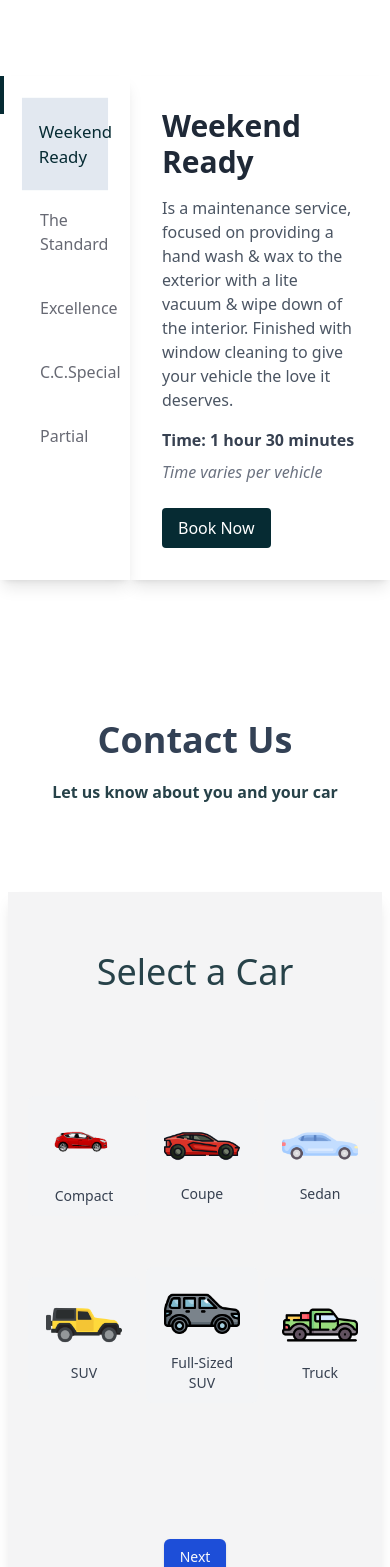
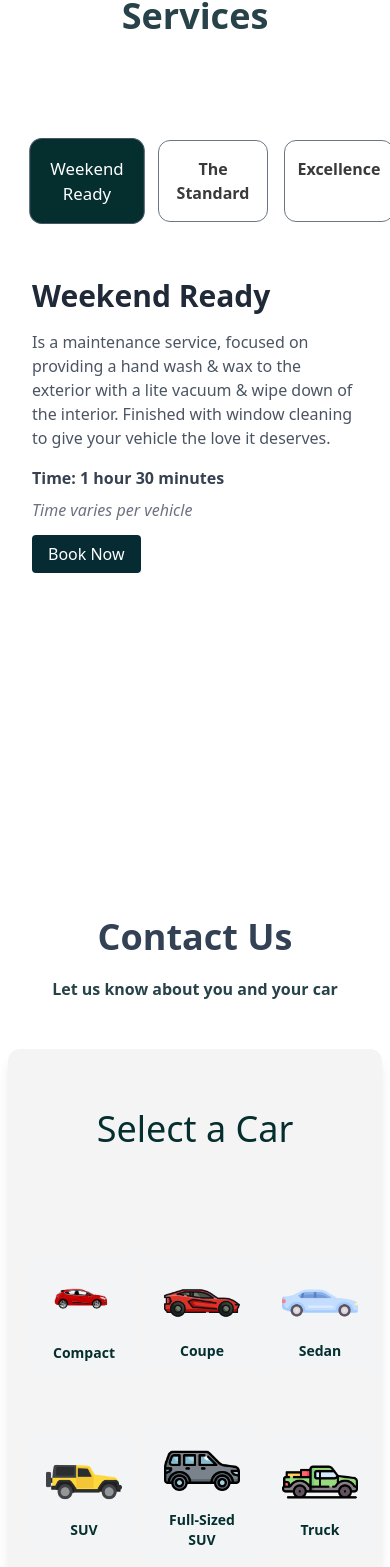
Before and after one commit to Succorro/GabrielCarCleaning, a React (Vite) app: page / in a window 390 px wide. Shown: the part 1422-2989 px from the top of the page. Built offline with nearby package versions, Linux system fonts and the light colour scheme.

Commit message:
updated styling for services, included new styling for responsive web design, mobile users will have a more mobile friendly service view while desktop users will maintain original styling,

```diff
--- a/src/components/contact/index.tsx
+++ b/src/components/contact/index.tsx
@@ -108,7 +108,7 @@ const Contact = () => {
   }
 
   return (
-    <section id='contact' className="min-h-[100vh] bg-white dark:bg-slate-400 dark:text-white text-Teal pb-10">
+    <section id='contact' className="min-h-[100vh] bg-white dark:bg-slate-400 dark:text-white text-Teal pb-10 pt-10">
       <div className='mx-10 pt-0'>
         <div className='-mx-4 flex flex-wrap'>
           <div className='w-full px-4'>
@@ -116,7 +116,7 @@ const Contact = () => {
                   <h2 className='pb-5 text-4xl font-semibold text-slate-700 dark:text-DTeal sm:text-4xl md:leading-[1.2] md:text-[40px]'>
                       Contact Us
                   </h2>
-                  <p className='pb-20 text-md font-semibold text-Teal dark:text-white'>
+                  <p className='pb-10 text-md font-semibold text-Teal dark:text-white'>
                       Let us know about you and your car
                   </p>
               </div>
@@ -124,7 +124,7 @@ const Contact = () => {
         </div>
       </div>
       <div className='flex flex-col items-center'>
-        <div className='shadow-lg flex items-center justify-center overflow-hidden bg-accent dark:bg-slate-300 min-w-[90vw] min-h-[80vh] m-2 p-5'>
+        <div className='shadow-lg flex items-center justify-center overflow-hidden rounded-xl bg-accent dark:bg-slate-300 min-w-[90vw] min-h-[80vh] m-2 p-5'>
           {displayForm()}
         </div>
       </div>
--- a/src/components/contact/inputInformation.tsx
+++ b/src/components/contact/inputInformation.tsx
@@ -38,7 +38,10 @@ const InputInformation = ({setPage, userInfo, setUserInfo, onSubmit, errors, set
 
   return (
     <div className='flex flex-col items-center w-full h-full' >
-      <h2 className='text-4xl text-Teal dark:text-DTeal pt-5 pb-10 h-[25%]'>Contact Information</h2>
+      <div className=' flex flex-col text-center pt-5 pb-10 h-[25%]'>
+        <h2 className='text-4xl text-Teal dark:text-DTeal '>Contact Information</h2>
+        <p className='text-sm mt-1 font-medium text-Teal'>Please fill out entire form</p>
+      </div>
       <form className="flex flex-col h-[55%]">
         <div className="mb-4">
           <input
--- a/src/components/contact/selectCar.tsx
+++ b/src/components/contact/selectCar.tsx
@@ -26,8 +26,8 @@ const SelectCar = ({setPage, vehicle, setVehicle}: HeaderProps) => {
         }
     }
   return (
-    <div className='flex flex-col items-center'>
-        <h2 className='text-4xl text-Teal dark:text-DTeal h-[20vh] pt-10'>Select a Car</h2>
+    <div className='flex flex-col items-center text-start'>
+        <h2 className='text-4xl text-teal-950 dark:text-DTeal h-[20vh] pt-10'>Select a Car</h2>
         <div className="flex grid grid-cols-3 gap-5 min-h-[40vh] items-center">
             {options.map((option) => (
                 <button
@@ -44,7 +44,7 @@ const SelectCar = ({setPage, vehicle, setVehicle}: HeaderProps) => {
                 onClick={() => setVehicle(option.id)}
                 >
                     <img className={option.style} src={option.img} alt="icon" />
-                    {option.label}
+                    <p className='font-bold text-teal-950'>{option.label}</p>
                 </button>
             ))}
         </div>
--- a/src/components/contact/selectPackage.tsx
+++ b/src/components/contact/selectPackage.tsx
@@ -33,7 +33,6 @@ const SelectPackage = ({ setPage, packge, setPackage, vehicle }: HeaderProps) =>
             setPage(3)
         }
     }
-    console.log(vehicle)
     const getPricing = (optionId: string, vehicleType: string) => {
         if (vehicleType === 'compact') {
           switch (optionId) {
@@ -95,7 +94,7 @@ const SelectPackage = ({ setPage, packge, setPackage, vehicle }: HeaderProps) =>
 
     return (
         <div className='flex flex-col items-center'>
-            <h2 className='text-4xl text-Teal dark:text-DTeal h-[20vh] pt-10'>Select a Package</h2>
+            <h2 className='text-4xl text-Teal dark:text-DTeal min-h-[15vh] pt-10'>Select a Package</h2>
             <div className="flex flex-col items-start min-h-[40vh]">
                 {options.map((option) => (
                     <label
@@ -122,7 +121,7 @@ const SelectPackage = ({ setPage, packge, setPackage, vehicle }: HeaderProps) =>
                         />
                         <span className="custom-radio mr-2"></span>
                         <div className='flex flex-col items-between justify-end'>
-                            <p>{option.label}</p>
+                            <p className='font-semibold text-teal-950'>{option.label}</p>
                             <p className='text-sm text-teal-800'>{getPricing(option.id, vehicle)}</p>
                         </div>
                     </label>
--- a/src/components/services/ServiceDetails.tsx
+++ b/src/components/services/ServiceDetails.tsx
@@ -12,14 +12,14 @@ const ServiceDetails = ({ service }: ServiceDetailsProps) => {
     });
 
     return (
-      <animated.div style={props} className="w-2/3 p-8 bg-white dark:bg-slate-200 shadow-lg">
+      <animated.div style={props} className="w-full min-h-[70vh] sm:w-2/3 p-8 bg-white dark:bg-slate-200 sm:shadow-lg">
         <h2 className="text-3xl font-bold mb-4 text-gray-800">{service.name}</h2>
         <p className="text-gray-600 mb-4">{service.info}</p>
         <p className="text-gray-700 font-semibold mb-2">Time: {service.time}</p>
-        <p className="text-gray-500 italic">{service.additionalInfo}</p>
-        <button className="mt-6 px-4 py-2 bg-DTeal text-white rounded hover:bg-teal-800 transition duration-200">
+        <p className="text-gray-500 italic mb-5">{service.additionalInfo}</p>
+        <a href="/#contact" className="mt-10 px-4 py-2 bg-DTeal text-white rounded hover:bg-teal-800 transition duration-200">
           Book Now
-        </button>
+        </a>
       </animated.div>
     );
   };
--- a/src/components/services/ServiceMenu.tsx
+++ b/src/components/services/ServiceMenu.tsx
@@ -1,6 +1,4 @@
-import { useRef } from 'react';
 import ServiceMenuItem from './ServiceMenuItem';
-import Slider from './Slider';
 
 export interface Service {
     id: number;
@@ -18,7 +16,7 @@ interface ServiceMenuProps {
 
 const ServiceMenu = ({ services, selectedService, onSelect }: ServiceMenuProps) => {
     return (
-      <div className="w-1/3 bg-white dark:bg-slate-300 shadow-lg p-6 overflow-y-auto relative">
+      <div className="flex flex-row sm:flex-col w-full sm:w-1/3 bg-white dark:bg-slate-300 sm:shadow-lg p-6 sm:overflow-y-auto overflow-x-auto relative">
         {services.map((service, index) => (
           <ServiceMenuItem
             key={service.name}
@@ -28,7 +26,6 @@ const ServiceMenu = ({ services, selectedService, onSelect }: ServiceMenuProps)
             index={index}
           />
         ))}
-        <Slider  selectedIndex={selectedService.id - 1} />
       </div>
     );
   };
--- a/src/components/services/ServiceMenuItem.tsx
+++ b/src/components/services/ServiceMenuItem.tsx
@@ -11,15 +11,15 @@ interface ServiceMenuItemProps {
 
 const ServiceMenuItem = ({ service, isSelected, onClick, index }: ServiceMenuItemProps) => {
     const props = useSpring({
-      opacity: isSelected ? 1 : 0.6,
+      opacity: isSelected ? 1 : 0.8,
       transform: isSelected ? 'scale(1.05)' : 'scale(1)',
     });
     return (
       <animated.div
         style={props}
         onClick={onClick}
-        className={`py-5 px-4 cursor-pointer transition-colors duration-200 ease-in-out
-                    ${isSelected ? 'bg-slate-200 text-DTeal' : 'hover:bg-gray-100 text-slate-950'}`}
+        className={`min-w-[110px] py-4 px-3 cursor-pointer transition-colors duration-200 ease-in-out border sm:border-none border-slate-600 rounded-xl sm:rounded-none mx-2 text-center
+                    ${isSelected ? 'bg-teal-950 text-white border-black' : 'hover:bg-teal-900 hover:text-white font-bold'}`}
       >
         {service.name}
       </animated.div>
--- a/src/components/services/index.tsx
+++ b/src/components/services/index.tsx
@@ -27,7 +27,7 @@ const Services = () => {
     },
     {
       id: 4,
-      name: 'C.C.Special',
+      name: 'C.C. Special',
       info: ' Is a full interior cleaning in which all cracks & surfaces of the interior will be properly aired & cleaned out. Any carpet & cloth material will be properly steam cleaned & heat extracted if the job requires so.',
       time: '8 hours, allowing for proper drying time',
       additionalInfo: 'Leather conditioner will be applied for leather seating & interior windows will be cleaned, time may vary depending on vehicle condition'
@@ -35,20 +35,20 @@ const Services = () => {
     {
       id: 5,
       name: 'Partial',
-      info: 'Some clients just want a seat ONLY, headliner ONLY, or headlights ONLY. Please fill out an inquiry under the “Partial” section with provided pictures in order to give a precise quote.',
+      info: 'Some clients just want a seat ONLY, headliner ONLY, or headlights ONLY. Please fill out an inquiry under the “Additional Information” section with provided pictures in order to give a precise quote.',
       time: '1 day or less',
       additionalInfo: 'Service time may vary depending on the service provided.'
     },
   ]
   const [selectedService, setSelectedService] = useState(servicesData[0]);
   return (
-    <section id='services' className="min-h-[100vh] flex flex-col bg-white dark:bg-slate-400">
+    <section id='services' className="min-h-[100vh] flex flex-col bg-white dark:bg-slate-400 py-10">
         <div className="w-full py-20 md:py-40">
             <div className='flex justify-center'>
                 <h2 className="text-4xl font-semibold text-Teal dark:text-DTeal">Services</h2>
             </div>
         </div>
-        <div className="flex bg-slate-400">
+        <div className="flex flex-col sm:flex-row">
           <ServiceMenu
             services={servicesData}
             selectedService={selectedService}
```
Also changed, not shown: public/compact.png (deleted).
